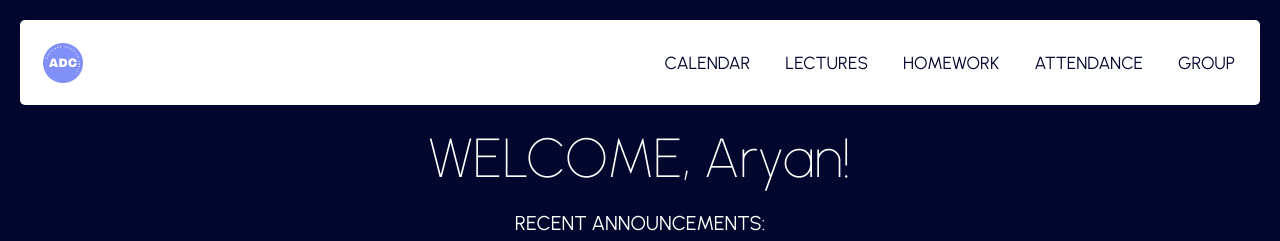
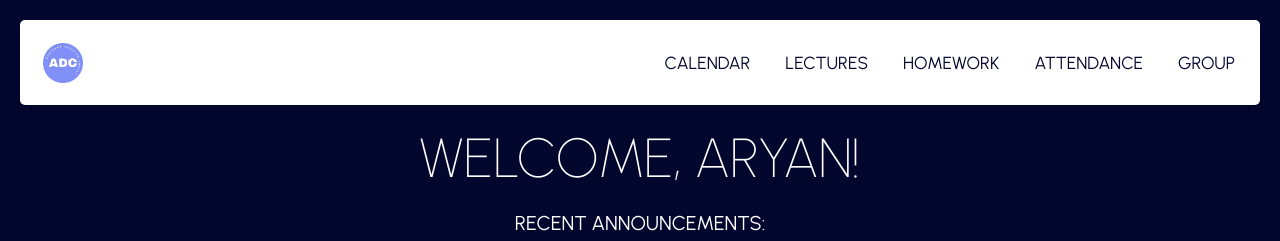
Before and after one commit to aryanj112/BootcampPortal, a React (Vite) app: page / in a window 1280 px wide. Shown: the top 241 px of the page. Built offline with nearby package versions, Linux system fonts and the light colour scheme; a web font is replaced by a local one.

Commit message:
name in App.tsx

```diff
--- a/src/App.tsx
+++ b/src/App.tsx
@@ -16,7 +16,7 @@ function App() {
       <NavBar />
       <div className = "container">
         <Routes>
-          <Route path = '/' element = {<Home name = "Aryan" />} />
+          <Route path = '/' element = {<Home name = "ARYAN" />} />
           <Route path = '/calendar' element = {<Calendar />} />
           <Route path = '/lectures' element = {<Lectures />} />
           <Route path = '/homework' element = {<Homework />} />
```
